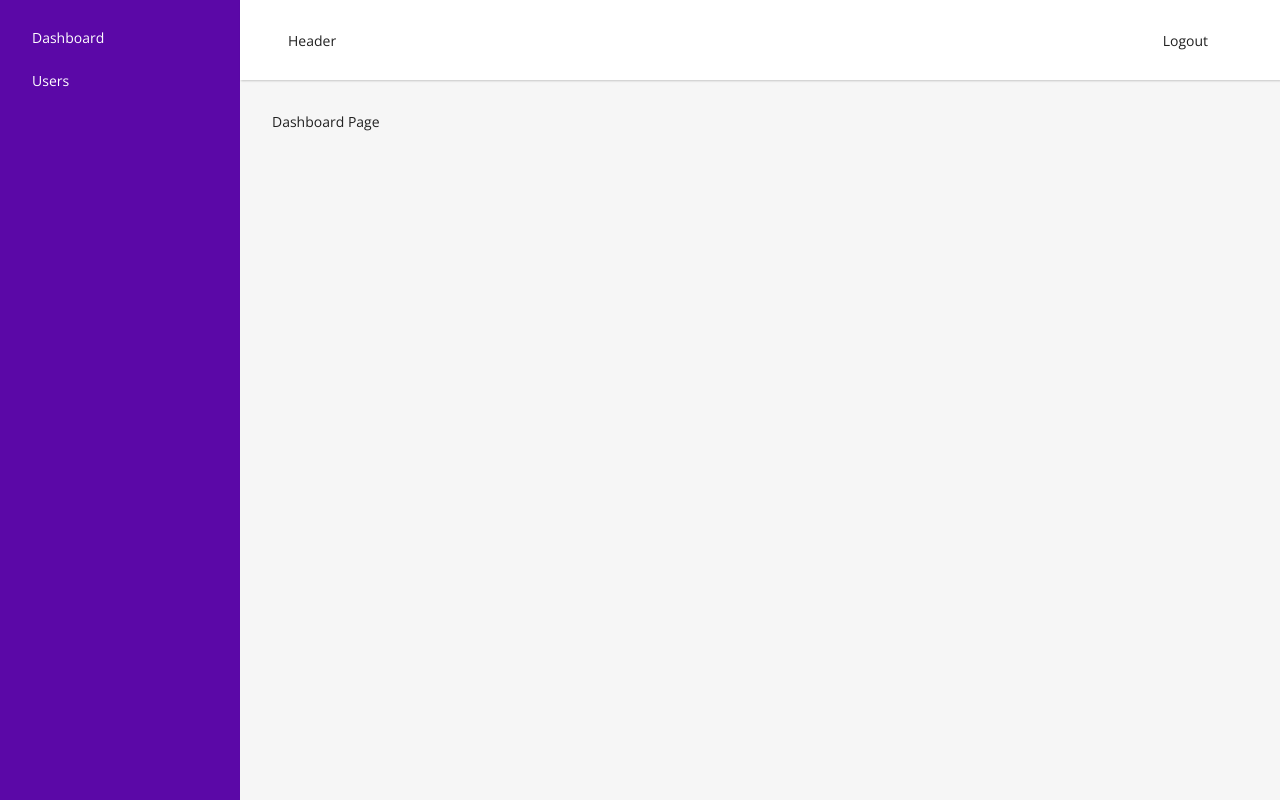
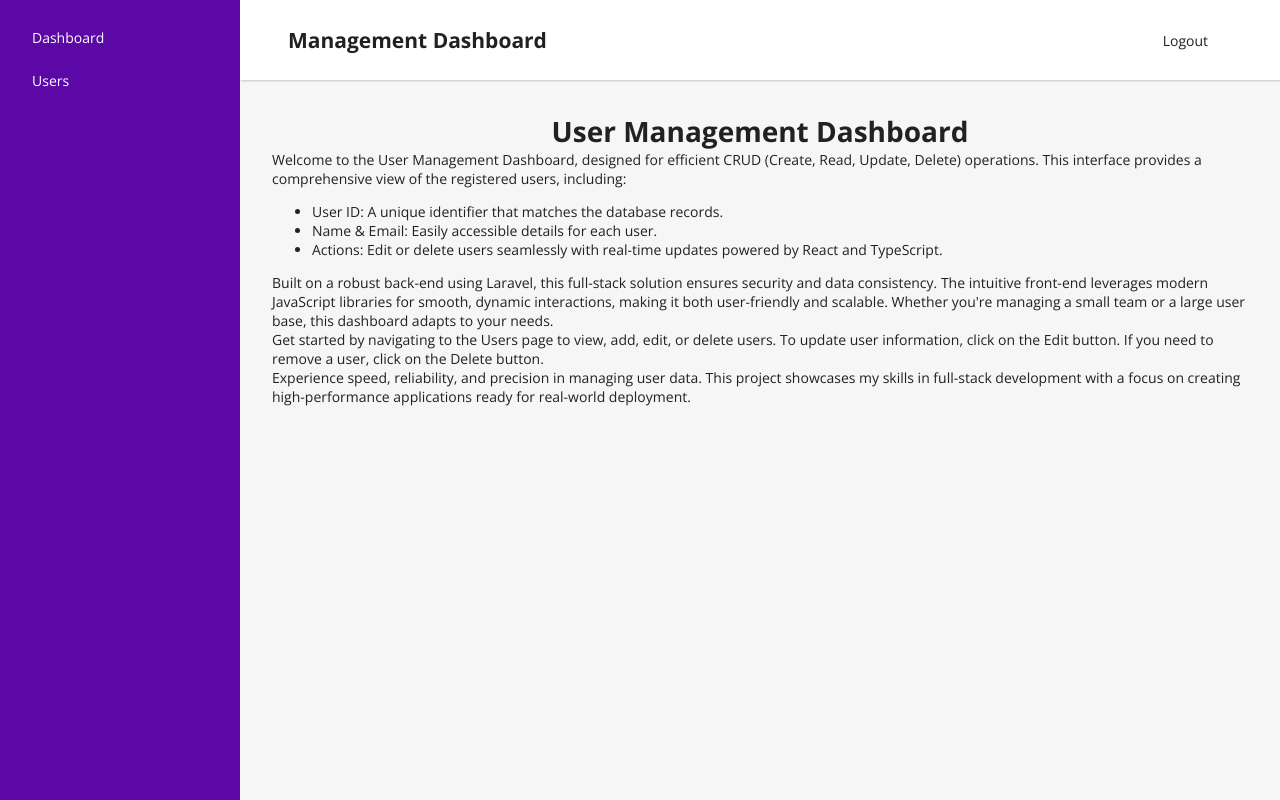
Before and after one commit to istamosh/laravel-react-fullstack, a React (Vite) app in the folder react/: page /dashboard in a window 1280 px wide. Built offline with nearby package versions, Linux system fonts and the light colour scheme; no server answers; sample sign-in values are in the browser's storage.

Commit message:
adding notification system, and filling dashboard page

```diff
--- a/react/src/components/DefaultLayout.tsx
+++ b/react/src/components/DefaultLayout.tsx
@@ -4,7 +4,7 @@ import { useStateContext } from "../contexts/ContextProvider";
 import axiosClient from "../axios-client";
 
 const DefaultLayout: React.FC = () => {
-    const { user, token, setUser, setToken } = useStateContext();
+    const { user, token, notification, setUser, setToken } = useStateContext();
 
     if (!token) {
         return <Navigate to="/login" />;
@@ -37,8 +37,12 @@ const DefaultLayout: React.FC = () => {
                 <Link to="/users">Users</Link>
             </aside>
             <div className="content">
+                {notification && (
+                    <div className="notification">{notification}</div>
+                )}
+
                 <header>
-                    <div>Header</div>
+                    <h2>Management Dashboard</h2>
                     <div>
                         {user.name}
                         <a href="#" className="btn-logout" onClick={onLogout}>
--- a/react/src/contexts/ContextProvider.tsx
+++ b/react/src/contexts/ContextProvider.tsx
@@ -1,4 +1,4 @@
-import {
+import React, {
     createContext,
     Dispatch,
     ReactNode,
@@ -10,27 +10,42 @@ import {
 interface User {
     name: string;
 }
+
 interface StateContextType {
-    // optional user property
     user: Partial<User>;
     token: string | null;
+    notification: string | null;
     setUser: Dispatch<SetStateAction<Partial<User>>>;
     setToken: (token: string | null) => void;
+    setNotification: (message: string) => void;
 }
 
 const StateContext = createContext<StateContextType>({
     user: {},
     token: null,
-    setUser: () => {}, // initialize function
+    notification: null,
+    setUser: () => {},
     setToken: () => {},
+    setNotification: () => {},
 });
 
 interface ContextProviderProps {
     children: ReactNode;
 }
 
-export const ContextProvider = ({ children }: ContextProviderProps) => {
+export const ContextProvider: React.FC<ContextProviderProps> = ({
+    children,
+}) => {
     const [user, setUser] = useState<Partial<User>>({});
+    const [notification, _setNotification] = useState<string | null>("");
+
+    // this will show notification message for 5 seconds
+    const setNotification = (message: string) => {
+        _setNotification(message);
+        setTimeout(() => {
+            _setNotification("");
+        }, 5000);
+    };
 
     // this will save localStorage for keeping the user session
     const [token, _setToken] = useState<string | null>(
@@ -53,6 +68,8 @@ export const ContextProvider = ({ children }: ContextProviderProps) => {
                 token,
                 setUser,
                 setToken,
+                notification,
+                setNotification,
             }}
         >
             {children}
--- a/react/src/views/Dashboard.tsx
+++ b/react/src/views/Dashboard.tsx
@@ -1,7 +1,51 @@
-import React from "react";
+const Dashboard = () => {
+    return (
+        <>
+            <h1 className="text-center">User Management Dashboard</h1>
 
-const Dashboard: React.FC = () => {
-    return <div>Dashboard Page</div>;
+            <p>
+                Welcome to the User Management Dashboard, designed for efficient
+                CRUD (Create, Read, Update, Delete) operations. This interface
+                provides a comprehensive view of the registered users,
+                including:
+            </p>
+
+            <ul>
+                <li>
+                    User ID: A unique identifier that matches the database
+                    records.
+                </li>
+                <li>Name & Email: Easily accessible details for each user.</li>
+                <li>
+                    Actions: Edit or delete users seamlessly with real-time
+                    updates powered by React and TypeScript.
+                </li>
+            </ul>
+
+            <p>
+                Built on a robust back-end using Laravel, this full-stack
+                solution ensures security and data consistency. The intuitive
+                front-end leverages modern JavaScript libraries for smooth,
+                dynamic interactions, making it both user-friendly and scalable.
+                Whether you're managing a small team or a large user base, this
+                dashboard adapts to your needs.
+            </p>
+
+            <p>
+                Get started by navigating to the Users page to view, add, edit,
+                or delete users. To update user information, click on the Edit
+                button. If you need to remove a user, click on the Delete
+                button.
+            </p>
+
+            <p>
+                Experience speed, reliability, and precision in managing user
+                data. This project showcases my skills in full-stack development
+                with a focus on creating high-performance applications ready for
+                real-world deployment.
+            </p>
+        </>
+    );
 };
 
 export default Dashboard;
--- a/react/src/views/Login.tsx
+++ b/react/src/views/Login.tsx
@@ -73,7 +73,7 @@ const Login: React.FC = () => {
                 <button className="btn btn-block">Login</button>
                 <p className="message">
                     Not registered?{" "}
-                    <Link to="/register">Create an account</Link>
+                    <Link to="/register">Create an account.</Link>
                 </p>
             </form>
         </>
--- a/react/src/views/UserForm.tsx
+++ b/react/src/views/UserForm.tsx
@@ -1,6 +1,7 @@
 import React, { useEffect, useState } from "react";
 import { useNavigate, useParams } from "react-router-dom";
 import axiosClient from "../axios-client";
+import { useStateContext } from "../contexts/ContextProvider";
 
 interface User {
     id: number | null;
@@ -15,6 +16,7 @@ const UserForm: React.FC = () => {
     const navigate = useNavigate();
     const [loading, setLoading] = useState(false);
     const [errors, setErrors] = useState(null);
+    const { setNotification } = useStateContext();
     const [user, setUser] = useState<User>({
         id: null,
         name: "",
@@ -30,7 +32,6 @@ const UserForm: React.FC = () => {
                 .get(`/users/${id}`)
                 .then(({ data }) => {
                     setLoading(false);
-                    debugger;
                     setUser(data);
                 })
                 .catch(() => {
@@ -41,11 +42,27 @@ const UserForm: React.FC = () => {
 
     const onSubmit = (e: React.FormEvent<HTMLFormElement>) => {
         e.preventDefault();
+
         if (user.id) {
             axiosClient
                 .put(`/users/${user.id}`, user)
                 .then(() => {
-                    //TODO show notification
+                    setNotification("User updated successfully.");
+
+                    // redirect to users page
+                    navigate("/users");
+                })
+                .catch((err) => {
+                    const response = err.response;
+                    if (response && response.status === 422) {
+                        setErrors(response.data.errors);
+                    }
+                });
+        } else {
+            axiosClient
+                .post(`/users`, user)
+                .then(() => {
+                    setNotification("User created successfully.");
 
                     // redirect to users page
                     navigate("/users");
@@ -81,6 +98,7 @@ const UserForm: React.FC = () => {
                 ) : (
                     <form action="" onSubmit={onSubmit}>
                         <input
+                            type="text"
                             onChange={(e) =>
                                 setUser({ ...user, name: e.target.value })
                             }
@@ -88,6 +106,7 @@ const UserForm: React.FC = () => {
                             placeholder="Name"
                         />
                         <input
+                            type="email"
                             onChange={(e) =>
                                 setUser({ ...user, email: e.target.value })
                             }
@@ -95,19 +114,21 @@ const UserForm: React.FC = () => {
                             placeholder="Email"
                         />
                         <input
+                            type="password"
                             onChange={(e) =>
                                 setUser({ ...user, password: e.target.value })
                             }
                             placeholder="Password"
                         />
                         <input
+                            type="password"
                             onChange={(e) =>
                                 setUser({
                                     ...user,
                                     password_confirmation: e.target.value,
                                 })
                             }
-                            placeholder="Password Confirmation"
+                            placeholder="Retype Password"
                         />
                         <button className="btn">Save</button>
                     </form>
--- a/react/src/views/Users.tsx
+++ b/react/src/views/Users.tsx
@@ -1,6 +1,7 @@
 import React, { useEffect, useState } from "react";
 import axiosClient from "../axios-client";
 import { Link } from "react-router-dom";
+import { useStateContext } from "../contexts/ContextProvider";
 
 interface User {
     id: number;
@@ -12,6 +13,7 @@ interface User {
 const Users: React.FC = () => {
     const [users, setUsers] = useState<User[]>([]);
     const [loading, setLoading] = useState(false);
+    const { setNotification } = useStateContext();
 
     // componentDidMount
     useEffect(() => {
@@ -33,12 +35,12 @@ const Users: React.FC = () => {
             });
     };
 
-    const onDelete = (id: number) => {
+    const onDelete = (user: User) => {
         if (!window.confirm("Are you sure you want to delete this user?")) {
             return;
         }
-        axiosClient.delete(`/users/${id}`).then(() => {
-            //TODO: show notification
+        axiosClient.delete(`/users/${user.id}`).then(() => {
+            setNotification(`User ${user.name} deleted successfully.`);
 
             // display the users back
             getUsers();
@@ -95,7 +97,7 @@ const Users: React.FC = () => {
                                         </Link>
                                         &nbsp;
                                         <button
-                                            onClick={() => onDelete(user.id)}
+                                            onClick={() => onDelete(user)}
                                             className="btn-delete"
                                         >
                                             Delete
```
